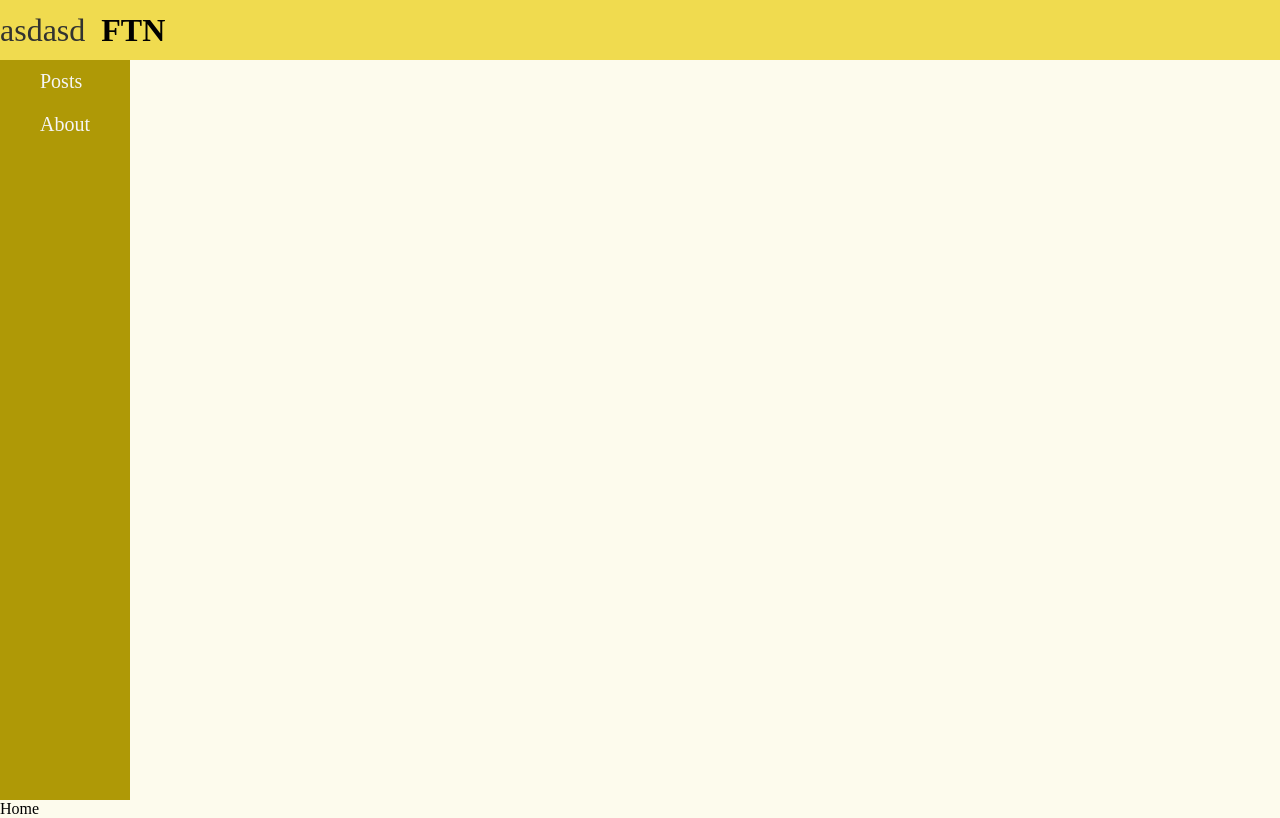
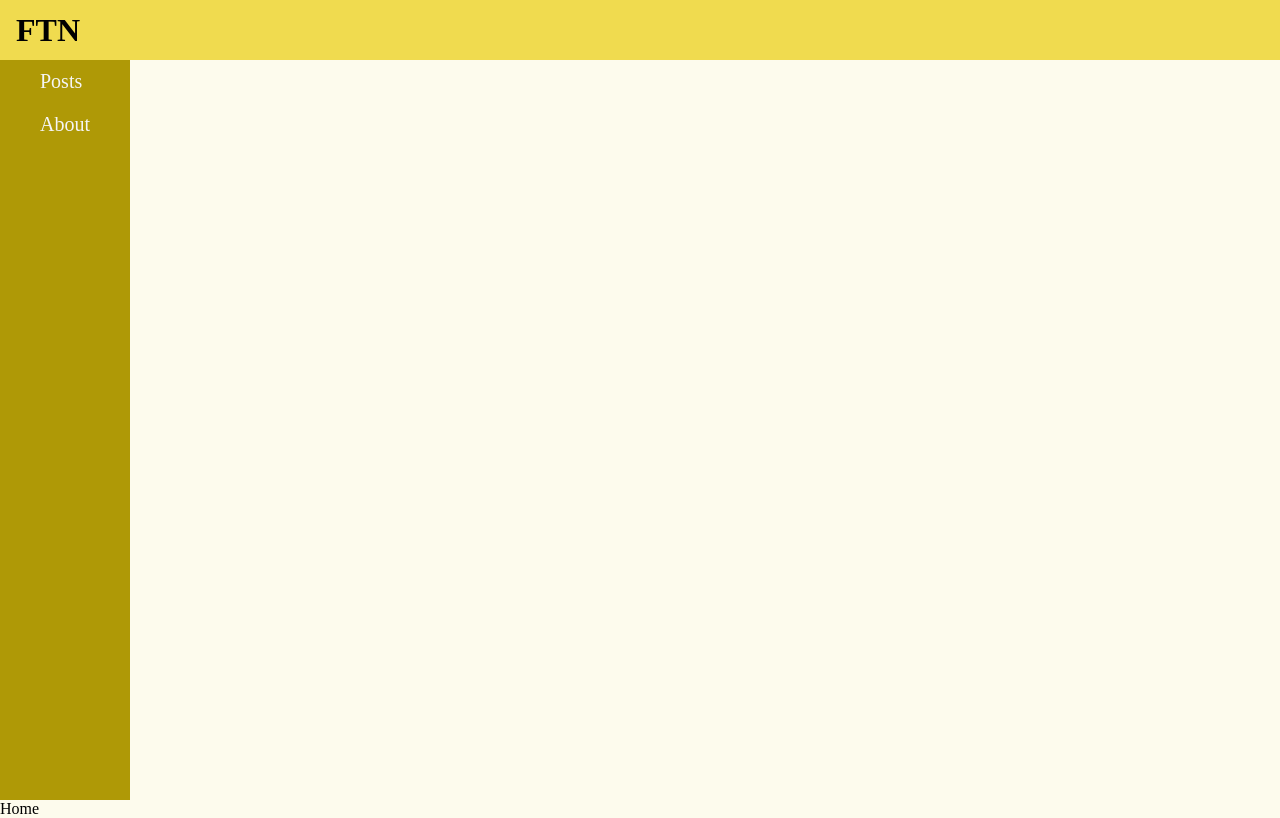
Before and after one commit to EstebanVictorio/for-the-north, a Next.js app in the folder packages/ftn-javascript/: page / in a window 1280 px wide. Built offline with nearby package versions, Linux system fonts and the light colour scheme; a web font is replaced by a local one.

Commit message:
[update] updated docker file

```diff
--- a/packages/ftn-javascript/components/styled/navbar.js
+++ b/packages/ftn-javascript/components/styled/navbar.js
@@ -20,7 +20,7 @@ const StyledLogo = styled.a`
 
 const Navbar = () => (
   <StyledNavbar>
-    asdasd
+
     <Link href="/">
       <StyledLogo>
         <strong>FTN</strong>
```
Also changed, not shown: 2 other files (tests, documents, lock files or other folders).
